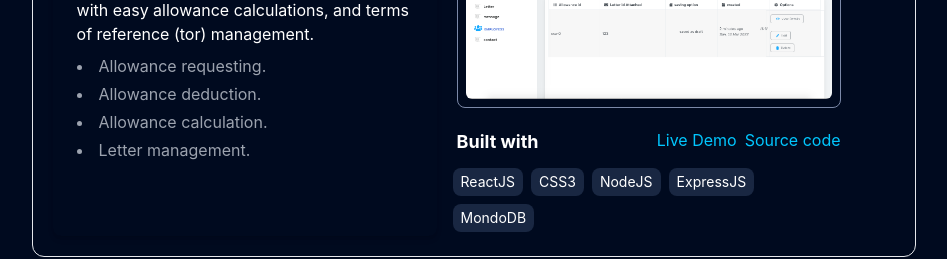
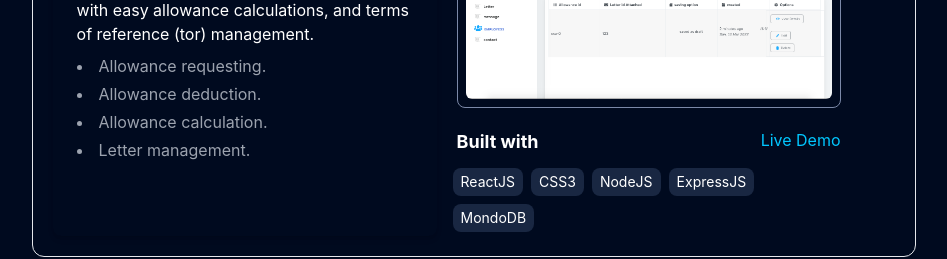
Before and after one commit to worashf/portfolio, a Next.js app: page /portfolio in a window 1280 px wide. Shown: the part 2300-2559 px from the top of the page, without its empty margins (252-1199 px from the left). Built offline with nearby package versions, Linux system fonts and the light colour scheme.

Commit message:
Remove github link

```diff
--- a/data/projects.js
+++ b/data/projects.js
@@ -71,7 +71,6 @@ const projects = [
     desc: 'This allowance calculator helps customers with easy allowance calculations,  and terms of reference (tor) management.',
     img: '/static/projects/allowance-management.png',
     link: 'https://allowance-system.onrender.com/',
-    github: 'https://github.com/worashf/allowance-client',
     tags: ['ReactJS', , 'CSS3', 'NodeJS', 'ExpressJS', 'MondoDB'],
     features: [
       'Allowance requesting.',
```
